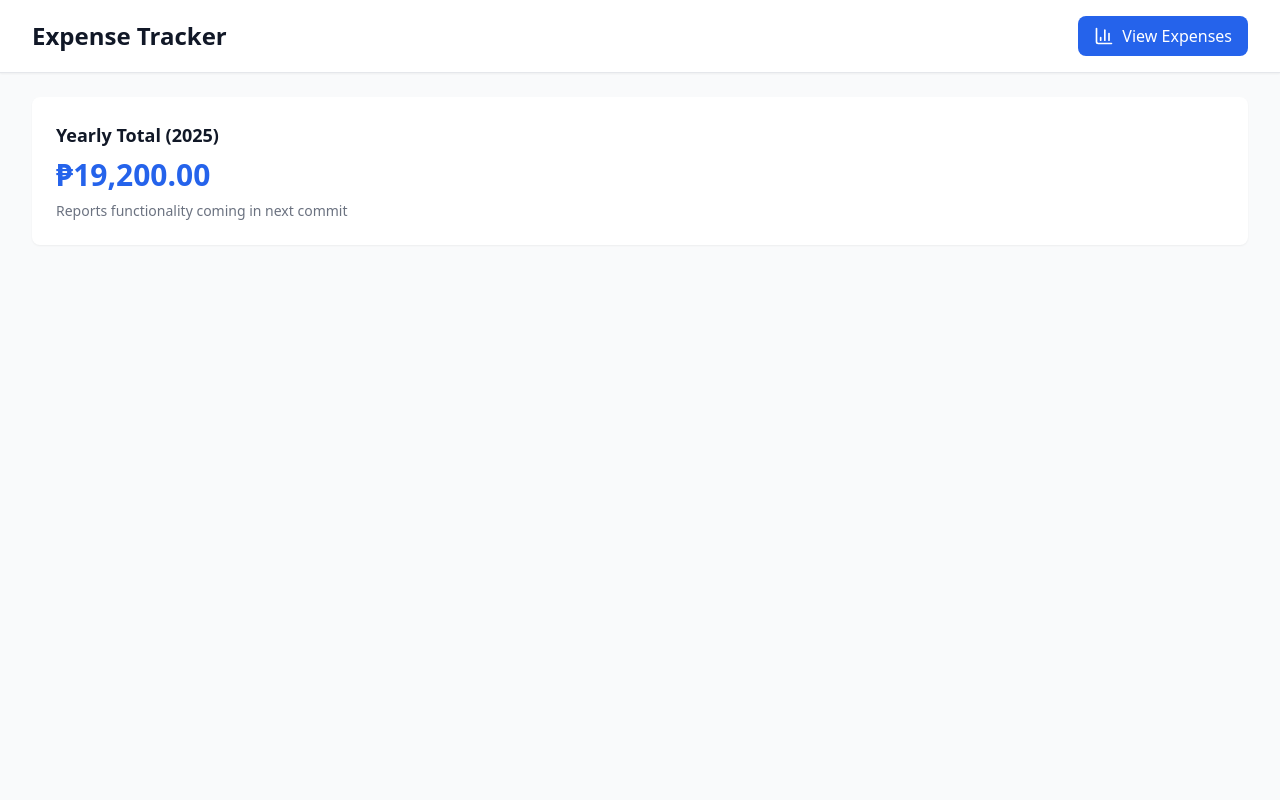
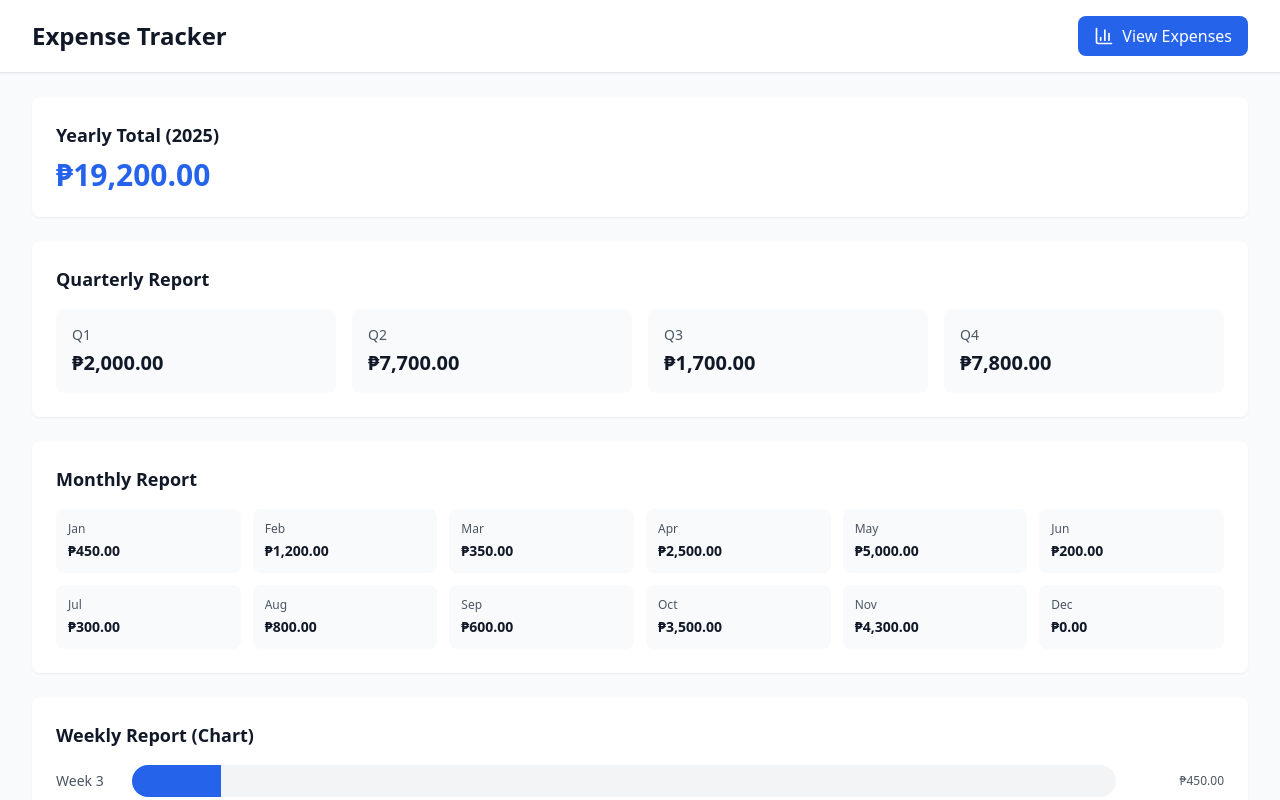
Before and after one commit to jarltordrcilla32/expense-tracker, a React (Create React App) app: page / in a window 1280 px wide. Both pictures are taken after a click on the button "View Reports". Shown: the top 800 px of the page. Built offline with nearby package versions, Linux system fonts and the light colour scheme.

Commit message:
Commit 7: Weekly, Quarterly, Yearly Reports

```diff
--- a/src/App.js
+++ b/src/App.js
@@ -3,6 +3,7 @@ import { Plus, Search, BarChart3, Trash2, Edit2, X, ChevronDown, ChevronUp } fro
 
 import { loadExpenses, saveExpenses } from './utils/storage';
 import { formatCurrency } from './utils/formatters';
+import { getWeekNumber, getMonth, getQuarter, getYear } from './utils/dateHelpers';
 import { CATEGORIES } from './data/categories';
 import { getSampleData } from './data/sampleData';
 
@@ -49,11 +50,8 @@ export default function ExpenseTracker() {
     const term = searchTerm.toLowerCase();
     return expenses.filter(expense => {
       const matchesDescription = expense.description.toLowerCase().includes(term);
-
       const matchesCategory = expense.category.toLowerCase().includes(term);
-
       const matchesDate = expense.date.includes(term);
-
       const amountString = expense.amount.toString();
       const matchesAmount = amountString.includes(term);
 
@@ -90,6 +88,34 @@ export default function ExpenseTracker() {
   const total = useMemo(() => {
     return sortedExpenses.reduce((sum, expense) => sum + expense.amount, 0);
   }, [sortedExpenses]);
+
+  const reportData = useMemo(() => {
+    const currentYear = new Date().getFullYear();
+    const weeklyData = {};
+    const monthlyData = {};
+    const quarterlyData = {};
+    let yearlyTotal = 0;
+
+    expenses.forEach(expense => {
+      const expenseYear = getYear(expense.date);
+
+      if (expenseYear === currentYear) {
+        const week = getWeekNumber(expense.date);
+        const month = getMonth(expense.date);
+        const quarter = getQuarter(expense.date);
+
+        weeklyData[week] = (weeklyData[week] || 0) + expense.amount;
+
+        monthlyData[month] = (monthlyData[month] || 0) + expense.amount;
+
+        quarterlyData[quarter] = (quarterlyData[quarter] || 0) + expense.amount;
+
+        yearlyTotal += expense.amount;
+      }
+    });
+
+    return { weeklyData, monthlyData, quarterlyData, yearlyTotal };
+  }, [expenses]);
 
   // ========================================================================
   //                              EVENT HANDLERS
@@ -202,6 +228,7 @@ export default function ExpenseTracker() {
       <main className="max-w-7xl mx-auto px-4 py-6 sm:px-6 lg:px-8">
 
         {!showReports ? (
+          // EXPENSES
           <>
             {/* Search Bar */}
             <div className="bg-white rounded-lg shadow-sm p-4 mb-6">
@@ -342,14 +369,121 @@ export default function ExpenseTracker() {
         ) : (
           // REPORTS VIEW
           <div className="space-y-6">
+            {/* Yearly Total */}
             <div className="bg-white rounded-lg shadow-sm p-6">
               <h2 className="text-lg font-semibold text-gray-900 mb-2">
-                Yearly Total (2025)
+                Yearly Total ({new Date().getFullYear()})
               </h2>
-              <p className="text-3xl font-bold text-blue-600">{formatCurrency(total)}</p>
-              <p className="text-sm text-gray-500 mt-2">
-                Reports functionality coming in next commit
+              <p className="text-3xl font-bold text-blue-600">
+                {formatCurrency(reportData.yearlyTotal)}
               </p>
+            </div>
+
+            {/* Quarterly Report */}
+            <div className="bg-white rounded-lg shadow-sm p-6">
+              <h2 className="text-lg font-semibold text-gray-900 mb-4">Quarterly Report</h2>
+              <div className="grid grid-cols-1 sm:grid-cols-2 md:grid-cols-4 gap-4">
+                {[1, 2, 3, 4].map(q => (
+                  <div key={q} className="bg-gray-50 rounded-lg p-4">
+                    <div className="text-sm text-gray-600 mb-1">Q{q}</div>
+                    <div className="text-xl font-bold text-gray-900">
+                      {formatCurrency(reportData.quarterlyData[q] || 0)}
+                    </div>
+                  </div>
+                ))}
+              </div>
+            </div>
+
+            {/* Monthly Report */}
+            <div className="bg-white rounded-lg shadow-sm p-6">
+              <h2 className="text-lg font-semibold text-gray-900 mb-4">Monthly Report</h2>
+              <div className="grid grid-cols-2 sm:grid-cols-3 md:grid-cols-4 lg:grid-cols-6 gap-3">
+                {['Jan', 'Feb', 'Mar', 'Apr', 'May', 'Jun', 'Jul', 'Aug', 'Sep', 'Oct', 'Nov', 'Dec'].map((month, idx) => (
+                  <div key={month} className="bg-gray-50 rounded-lg p-3">
+                    <div className="text-xs text-gray-600 mb-1">{month}</div>
+                    <div className="text-sm font-bold text-gray-900">
+                      {formatCurrency(reportData.monthlyData[idx + 1] || 0)}
+                    </div>
+                  </div>
+                ))}
+              </div>
+            </div>
+
+            {/* Weekly Report Chart */}
+            <div className="bg-white rounded-lg shadow-sm p-6">
+              <h2 className="text-lg font-semibold text-gray-900 mb-4">Weekly Report (Chart)</h2>
+              {Object.keys(reportData.weeklyData).length === 0 ? (
+                <div className="px-4 py-12 text-center text-gray-500">
+                  <p>No expense data for {new Date().getFullYear()} yet</p>
+                </div>
+              ) : (
+                <div className="space-y-2 max-h-96 overflow-y-auto">
+                  {Object.entries(reportData.weeklyData)
+                    .sort(([a], [b]) => Number(a) - Number(b))
+                    .map(([week, amount]) => {
+                      const maxAmount = Math.max(...Object.values(reportData.weeklyData), 1);
+                      const percentage = (amount / maxAmount) * 100;
+
+                      return (
+                        <div key={week} className="flex items-center gap-3">
+                          <div className="text-sm font-medium text-gray-600 w-16">Week {week}</div>
+                          <div className="flex-1 bg-gray-100 rounded-full h-8 overflow-hidden">
+                            <div
+                              className="bg-blue-600 h-full flex items-center justify-end pr-2 transition-all"
+                              style={{ width: `${percentage}%` }}
+                            >
+                              {percentage > 20 && (
+                                <span className="text-xs font-medium text-white">
+                                  {formatCurrency(amount)}
+                                </span>
+                              )}
+                            </div>
+                          </div>
+                          {percentage <= 20 && (
+                            <div className="text-xs font-medium text-gray-600 w-24 text-right">
+                              {formatCurrency(amount)}
+                            </div>
+                          )}
+                        </div>
+                      );
+                    })}
+                </div>
+              )}
+            </div>
+
+            {/* Weekly Report Table */}
+            <div className="bg-white rounded-lg shadow-sm p-6">
+              <h2 className="text-lg font-semibold text-gray-900 mb-4">Weekly Report (Table)</h2>
+              <div className="overflow-x-auto">
+                <table className="w-full">
+                  <thead className="bg-gray-50 border-b border-gray-200">
+                    <tr>
+                      <th className="px-4 py-3 text-left text-xs font-medium text-gray-500 uppercase">Week</th>
+                      <th className="px-4 py-3 text-right text-xs font-medium text-gray-500 uppercase">Total</th>
+                    </tr>
+                  </thead>
+                  <tbody className="divide-y divide-gray-200">
+                    {Object.keys(reportData.weeklyData).length === 0 ? (
+                      <tr>
+                        <td colSpan="2" className="px-4 py-8 text-center text-gray-500">
+                          No expense data for {new Date().getFullYear()} yet
+                        </td>
+                      </tr>
+                    ) : (
+                      Object.entries(reportData.weeklyData)
+                        .sort(([a], [b]) => Number(a) - Number(b))
+                        .map(([week, amount]) => (
+                          <tr key={week} className="hover:bg-gray-50">
+                            <td className="px-4 py-3 text-sm text-gray-900">Week {week}</td>
+                            <td className="px-4 py-3 text-sm text-right font-medium text-gray-900">
+                              {formatCurrency(amount)}
+                            </td>
+                          </tr>
+                        ))
+                    )}
+                  </tbody>
+                </table>
+              </div>
             </div>
           </div>
         )}
```
